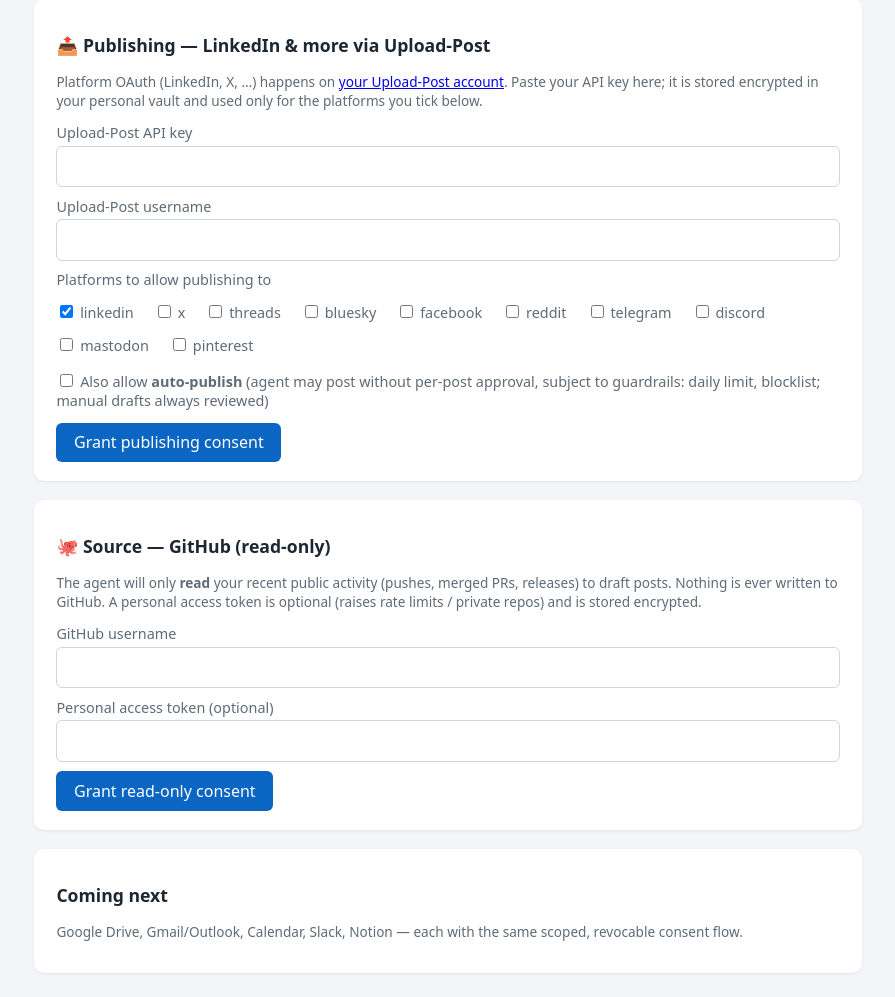
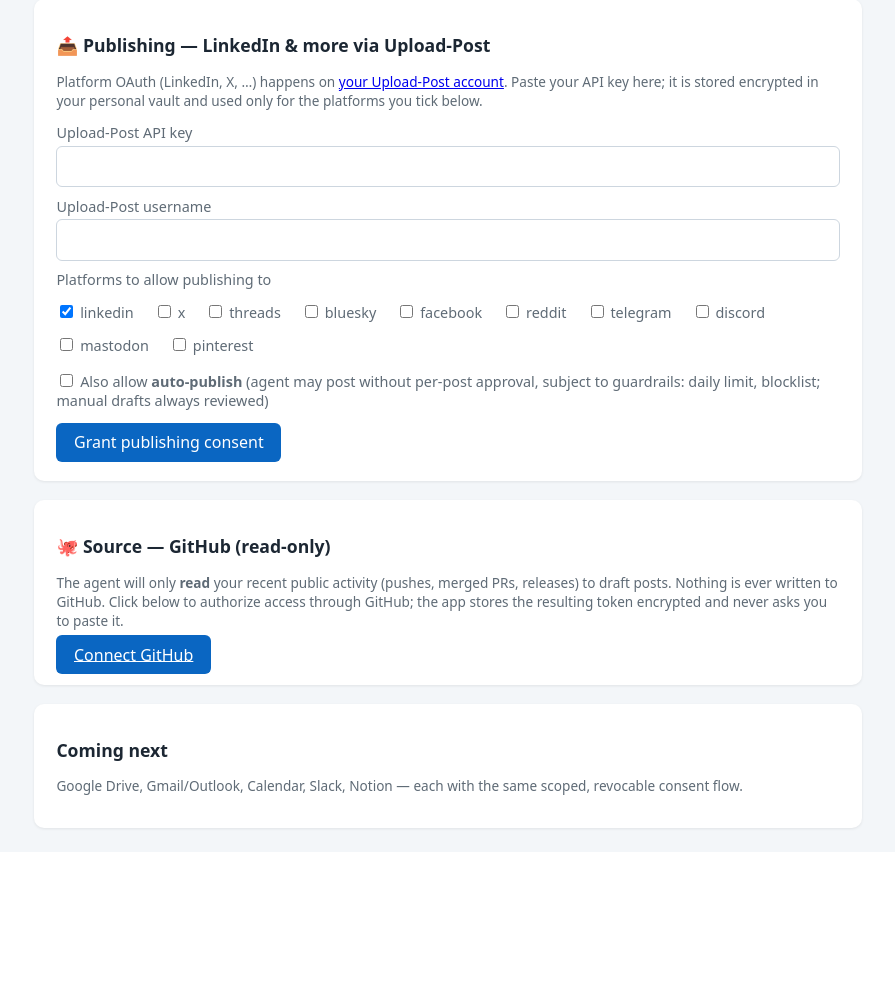
Before and after one commit to osiemo85/social_media_manager, a Flask app: page /connections in a window 1280 px wide. Shown: the part 346-1343 px from the top of the page, without its empty margins (192-1087 px from the left). After the commit the page ends 1177 px from the top, so only its background shows below. Run offline with Flask 3, Linux system fonts and the light colour scheme; the visitor is signed in with stand-in values (Sample User, id 1); data that the repository does not hold is empty.

Commit message:
Add GitHub OAuth and README-aware ingestion

```diff
--- a/smm/config.py
+++ b/smm/config.py
@@ -60,6 +60,11 @@ OPENAI_API_KEY = os.getenv("OPENAI_API_KEY", "")
 OPENAI_MODEL = os.getenv("SMM_OPENAI_MODEL", "gpt-4o-mini")
 MAX_SIGNAL_CONTENT = 1000  # chars of raw content kept per signal
 
+# GitHub OAuth (the client secret must never be committed)
+GITHUB_CLIENT_ID = os.getenv("GITHUB_CLIENT_ID", "")
+GITHUB_CLIENT_SECRET = os.getenv("GITHUB_CLIENT_SECRET", "")
+GITHUB_OAUTH_SCOPE = os.getenv("GITHUB_OAUTH_SCOPE", "read:user repo")
+
 # Upload-Post (unified publisher: LinkedIn + 21 other platforms)
 UPLOAD_POST_URL = "https://api.upload-post.com/api/upload_text"
 SUPPORTED_PLATFORMS = [
--- a/web/app.py
+++ b/web/app.py
@@ -12,7 +12,9 @@ Run:  .venv/bin/python web/app.py           (dev, port 5000)
       .venv/bin/waitress-serve --port=8080 web.app:app   (prod-ish)
 """
 import json
+import hmac
 import os
+import requests
 import secrets
 import sqlite3
 import sys
@@ -27,7 +29,9 @@ from flask import (Flask, flash, g, redirect, render_template, request,
 from werkzeug.security import check_password_hash, generate_password_hash
 
 from smm import consent, publisher, router, scheduler
-from smm.config import BASE_DIR, SCHEDULE_CHOICES, SUPPORTED_PLATFORMS, set_user_context
+from smm.config import (BASE_DIR, GITHUB_CLIENT_ID, GITHUB_CLIENT_SECRET,
+                        GITHUB_OAUTH_SCOPE, SCHEDULE_CHOICES,
+                        SUPPORTED_PLATFORMS, set_user_context)
 from smm.connectors import manual as manual_connector
 from smm.storage import get_db as user_db
 
@@ -231,18 +235,74 @@ def connect_upload_post():
     return redirect(url_for("connections"))
 
 
-@app.route("/connect/github", methods=["POST"])
+@app.route("/connect/github/start")
 @login_required
-def connect_github():
-    username = request.form.get("username", "").strip()
-    token = request.form.get("token", "").strip()
-    if not username:
-        flash("GitHub username is required.", "error")
+def connect_github_start():
+    if not GITHUB_CLIENT_ID or not GITHUB_CLIENT_SECRET:
+        flash("GitHub OAuth is not configured. Set GITHUB_CLIENT_ID and "
+              "GITHUB_CLIENT_SECRET in .env.", "error")
         return redirect(url_for("connections"))
+
+    state = secrets.token_urlsafe(32)
+    session["github_oauth_state"] = state
+    params = {
+        "client_id": GITHUB_CLIENT_ID,
+        "redirect_uri": url_for("connect_github_callback", _external=True),
+        "scope": GITHUB_OAUTH_SCOPE,
+        "state": state,
+    }
+    from urllib.parse import urlencode
+    return redirect("https://github.com/login/oauth/authorize?" + urlencode(params))
+
+
+@app.route("/connect/github/callback")
+@login_required
+def connect_github_callback():
+    state = session.pop("github_oauth_state", None)
+    if not state or not hmac.compare_digest(state, request.args.get("state", "")):
+        flash("GitHub authorization could not be verified. Please try again.", "error")
+        return redirect(url_for("connections"))
+    if request.args.get("error"):
+        flash("GitHub authorization was cancelled.", "error")
+        return redirect(url_for("connections"))
+
+    code = request.args.get("code", "")
+    if not code:
+        flash("GitHub did not return an authorization code.", "error")
+        return redirect(url_for("connections"))
+
+    try:
+        token_resp = requests.post(
+            "https://github.com/login/oauth/access_token",
+            headers={"Accept": "application/json"},
+            data={"client_id": GITHUB_CLIENT_ID,
+                  "client_secret": GITHUB_CLIENT_SECRET, "code": code},
+            timeout=20,
+        )
+        token_resp.raise_for_status()
+        token = token_resp.json().get("access_token")
+        if not token:
+            raise ValueError(token_resp.json().get("error_description", "No access token returned"))
+
+        profile_resp = requests.get(
+            "https://api.github.com/user",
+            headers={"Accept": "application/vnd.github+json",
+                     "Authorization": f"Bearer {token}"},
+            timeout=20,
+        )
+        profile_resp.raise_for_status()
+        profile = profile_resp.json()
+        username = profile.get("login")
+        if not username:
+            raise ValueError("GitHub profile did not include a username")
+    except (requests.RequestException, ValueError) as exc:
+        flash(f"GitHub connection failed: {exc}", "error")
+        return redirect(url_for("connections"))
+
     record = consent.grant("github", ["read:activity"],
                            meta={"username": username},
-                           secrets={"token": token} if token else None)
-    flash(f"GitHub connected read-only (consent expires {record['expires_at']}).", "ok")
+                           secrets={"token": token})
+    flash(f"GitHub connected as {username} (consent expires {record['expires_at']}).", "ok")
     return redirect(url_for("connections"))
 
 
--- a/web/templates/connections.html
+++ b/web/templates/connections.html
@@ -54,15 +54,9 @@ and revocations are recorded in your <a href="{{ url_for('audit') }}">audit ledg
   <h2>🐙 Source — GitHub (read-only)</h2>
   <p class="muted">The agent will only <b>read</b> your recent public activity
     (pushes, merged PRs, releases) to draft posts. Nothing is ever written to
-    GitHub. A personal access token is optional (raises rate limits / private
-    repos) and is stored encrypted.</p>
-  <form method="post" action="{{ url_for('connect_github') }}">
-    <label>GitHub username</label>
-    <input type="text" name="username" required>
-    <label>Personal access token (optional)</label>
-    <input type="password" name="token" autocomplete="off">
-    <button type="submit">Grant read-only consent</button>
-  </form>
+    GitHub. Click below to authorize access through GitHub; the app stores the
+    resulting token encrypted and never asks you to paste it.</p>
+  <a class="btn" href="{{ url_for('connect_github_start') }}">Connect GitHub</a>
 </div>
 
 <div class="card">
```
Also changed, not shown: smm/connectors/github.py (+41 -5 lines), README.md, 2 other files.
